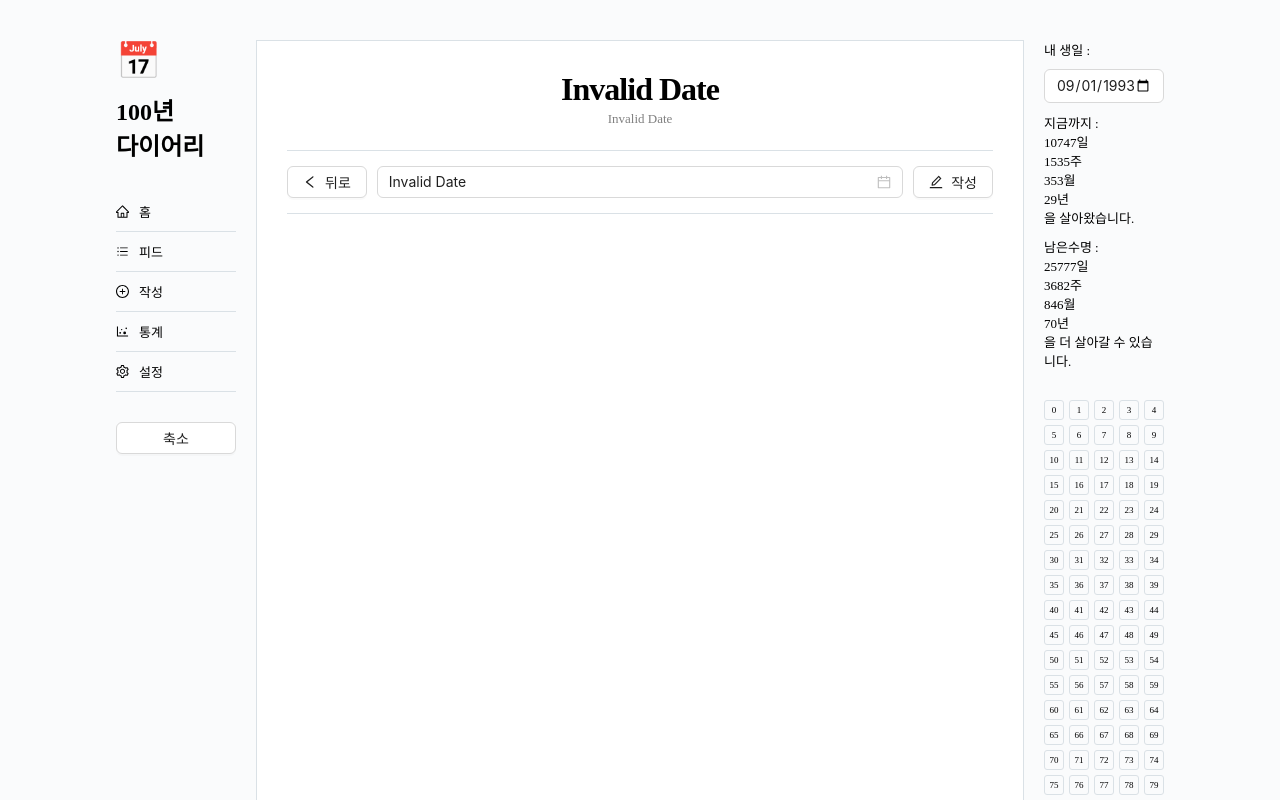
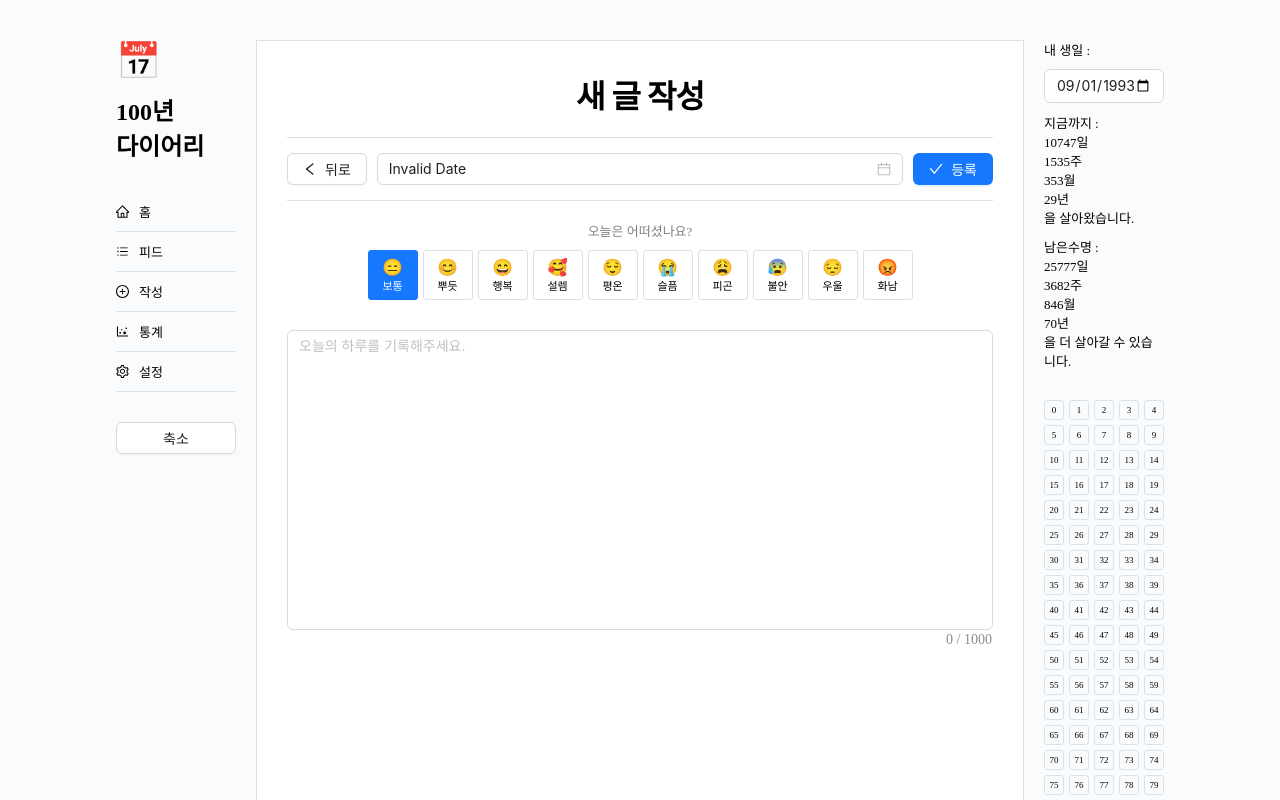
Before and after one commit to lekosk2001/one_hundred_years_diary, a Next.js app: page /1/create in a window 1280 px wide. Shown: the top 800 px of the page. Built offline with nearby package versions, Linux system fonts and the light colour scheme.

Commit message:
refactor : 동적 라우팅 폴더명 변경. years -> year

```diff
--- a/src/components/commons/CustomDatePicker.tsx
+++ b/src/components/commons/CustomDatePicker.tsx
@@ -13,12 +13,13 @@ const CustomDatePicker = (props: Props) => {
 
     const onChangeDate = (date: any) => {
         if (date) {
-            console.log(dayjs(date).format("YYYY/MM-DD"))
             router.push(`/${dayjs(date).format("YYYY/MM-DD")}${props.isCreate ? "/create" : ""}`)
         }
     }
 
-    const thisDay = dayjs(router.query.years + "-" + router.query.date)
+    const thisDay = dayjs(router.query.year + "-" + router.query.date)
+
+    if (!router.query) { return <></> }
 
     return (
         <DatePicker
--- a/src/pages/[years]/[date]/index.tsx
+++ b/src/pages/[year]/[date]/index.tsx
@@ -10,7 +10,7 @@ type Props = {}
 const Date = (props: Props) => {
 
     const router = useRouter()
-    const thisDay = dayjs(router.query.years + "-" + router.query.date)
+    const thisDay = dayjs(router.query.year + "-" + router.query.date)
 
     if (!router.query) { return <></> }
 
@@ -25,10 +25,10 @@ const Date = (props: Props) => {
             </S.Title>
 
             <S.ButtonsWrapper>
-                <Button onClick={() => router.push(`/${router.query.years}`)}><LeftOutlined /> 뒤로</Button>
+                <Button onClick={() => router.push(`/${router.query.year}`)}><LeftOutlined /> 뒤로</Button>
                 <CustomDatePicker isCreate={false} />
                 <Button onClick={() =>
-                    router.push(`/${router.query.years}/${router.query.date}/create`)
+                    router.push(`/${router.query.year}/${router.query.date}/create`)
                 }><EditOutlined /> 작성</Button>
             </S.ButtonsWrapper>
         </>
--- /dev/null
+++ b/src/pages/[year]/create/index.tsx
@@ -0,0 +1,142 @@
+import React, { useState } from 'react'
+import * as S from '@/styles/common_style'
+import styled from '@emotion/styled'
+import { Button, DatePicker, Input, Radio } from 'antd'
+import { useRouter } from 'next/router'
+import { CheckOutlined, LeftOutlined } from '@ant-design/icons'
+import dayjs, { Dayjs } from 'dayjs'
+import CustomDatePicker from '@/components/commons/CustomDatePicker'
+
+type Props = {}
+
+const create = (props: Props) => {
+    const router = useRouter()
+    const { TextArea } = Input;
+
+    const Form = styled.form`
+        padding: 20px 0px;
+        width: 100%;
+        display: flex;
+        flex-direction: column;
+        gap: 30px;
+    `
+    const MoodSection = styled.section`
+
+    justify-content: center;
+        display: flex;
+        flex-direction: column;
+        gap: 10px;
+        label{
+            text-align: center;
+            font-size: 13px;
+            color: gray;
+        }
+    `
+
+    const MoodContainer = styled.div`
+        justify-content: center;
+        display: flex;
+        gap: 5px;
+        flex-wrap: wrap;
+    `
+
+    const [mood, setMood] = useState('보통')
+
+    const Mood = styled.button`
+        display: flex;
+        flex-direction: column;
+        justify-content: center;
+        align-items: center;
+        width: 50px;
+        height: 50px;
+        background-color: ${(props) => mood === props.id ? "#1677ff" : "#fff"} ;
+        color: ${(props) => mood === props.id ? "#fff" : "default"};
+        border: 1px solid ${(props) => mood === props.id ? "#1677ff" : "#dae1e6"} ;
+        font-size: 11px;
+        cursor: pointer;
+        border-radius: 3px;
+    `
+    const Imoge = styled.h2`
+
+    `
+
+    if (!router.query) { return <></> }
+
+    const onClickMood = (e: React.MouseEvent<HTMLButtonElement>) => {
+        e.preventDefault()
+        setMood(e.currentTarget.id)
+    }
+
+    return (
+        <>
+            <S.Title>새 글 작성</S.Title>
+            <S.ButtonsWrapper>
+                <Button
+                    onClick={() => router.push(`/${router.query.year}/${router.query.date}`)}
+                ><LeftOutlined /> 뒤로</Button>
+                <CustomDatePicker isCreate={true} />
+                <Button type="primary"><CheckOutlined /> 등록</Button>
+            </S.ButtonsWrapper>
+            <Form>
+                <MoodSection>
+                    <label>오늘은 어떠셨나요?</label>
+                    <MoodContainer>
+                        <Mood onClick={onClickMood} id="보통">
+                            <Imoge>😑</Imoge>
+                            보통
+                        </Mood>
+                        <Mood onClick={onClickMood} id="뿌듯">
+                            <Imoge>😊</Imoge>
+                            뿌듯
+                        </Mood>
+                        <Mood onClick={onClickMood} id="행복">
+                            <Imoge>😄</Imoge>
+                            행복
+                        </Mood>
+                        <Mood onClick={onClickMood} id="설렘">
+                            <Imoge>🥰</Imoge>
+                            설렘
+                        </Mood>
+                        <Mood onClick={onClickMood} id="평온">
+                            <Imoge>😌</Imoge>
+                            평온
+                        </Mood>
+                        <Mood onClick={onClickMood} id="슬픔">
+                            <Imoge>😭</Imoge>
+                            슬픔
+                        </Mood>
+                        <Mood onClick={onClickMood} id="피곤">
+                            <Imoge>😩</Imoge>
+                            피곤
+                        </Mood>
+                        <Mood onClick={onClickMood} id="불안">
+                            <Imoge>😰</Imoge>
+                            불안
+                        </Mood>
+                        <Mood onClick={onClickMood} id="우울">
+                            <Imoge>😔</Imoge>
+                            우울
+                        </Mood>
+                        <Mood onClick={onClickMood} id="화남">
+                            <Imoge>😡</Imoge>
+                            화남
+                        </Mood>
+                    </MoodContainer>
+
+                </MoodSection>
+
+                <TextArea
+                    id="contents"
+                    showCount
+                    maxLength={1000}
+                    style={{ height: 300, resize: 'none' }}
+                    // onChange={onChange}
+                    placeholder="오늘의 하루를 기록해주세요."
+                />
+            </Form>
+
+        </>
+    )
+}
+
+export default create
--- a/src/pages/[years]/index.tsx
+++ b/src/pages/[year]/index.tsx
@@ -7,11 +7,11 @@ import { CalendarOutlined, CaretLeftOutlined, CaretRightOutlined, ClockCircleOut
 
 type Props = {}
 
-const Years = (props: Props) => {
+const Year = (props: Props) => {
 
     dayjs.locale('ko');
     const router = useRouter()
-    const CurrentYear = Number(router.query.years)
+    const CurrentYear = Number(router.query.year)
     if (!CurrentYear) { return <></> }
 
     const onClickDate = (day: Dayjs) => {
@@ -97,4 +97,4 @@ const Years = (props: Props) => {
     )
 }
 
-export default Years
+export default Year
--- a/src/pages/index.tsx
+++ b/src/pages/index.tsx
@@ -1,7 +1,7 @@
 import dayjs from 'dayjs';
 import { useRouter } from 'next/router';
 import { useEffect } from 'react';
-import Years from './[years]';
+import Year from './[year]';
 
 export default function Home() {
 	const router = useRouter()
@@ -12,7 +12,7 @@ export default function Home() {
 
 	return (
 		<>
-			<Years />
+			<Year />
 		</>
 	)
 }
```
Also changed, not shown: src/pages/[year]/[date]/create/index.tsx (renamed from src/pages/[years]/[date]/create/index.tsx, +5 -3 lines).
